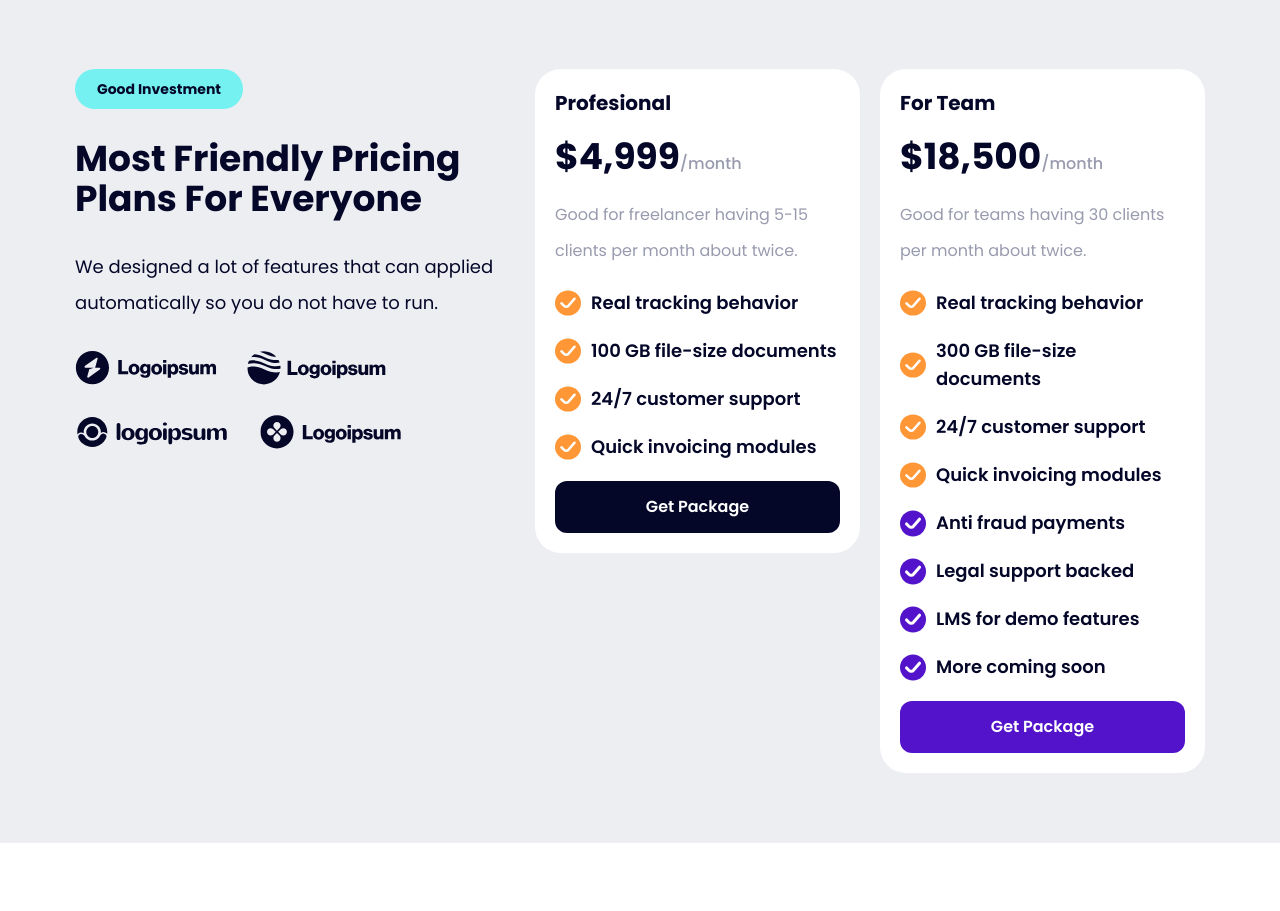
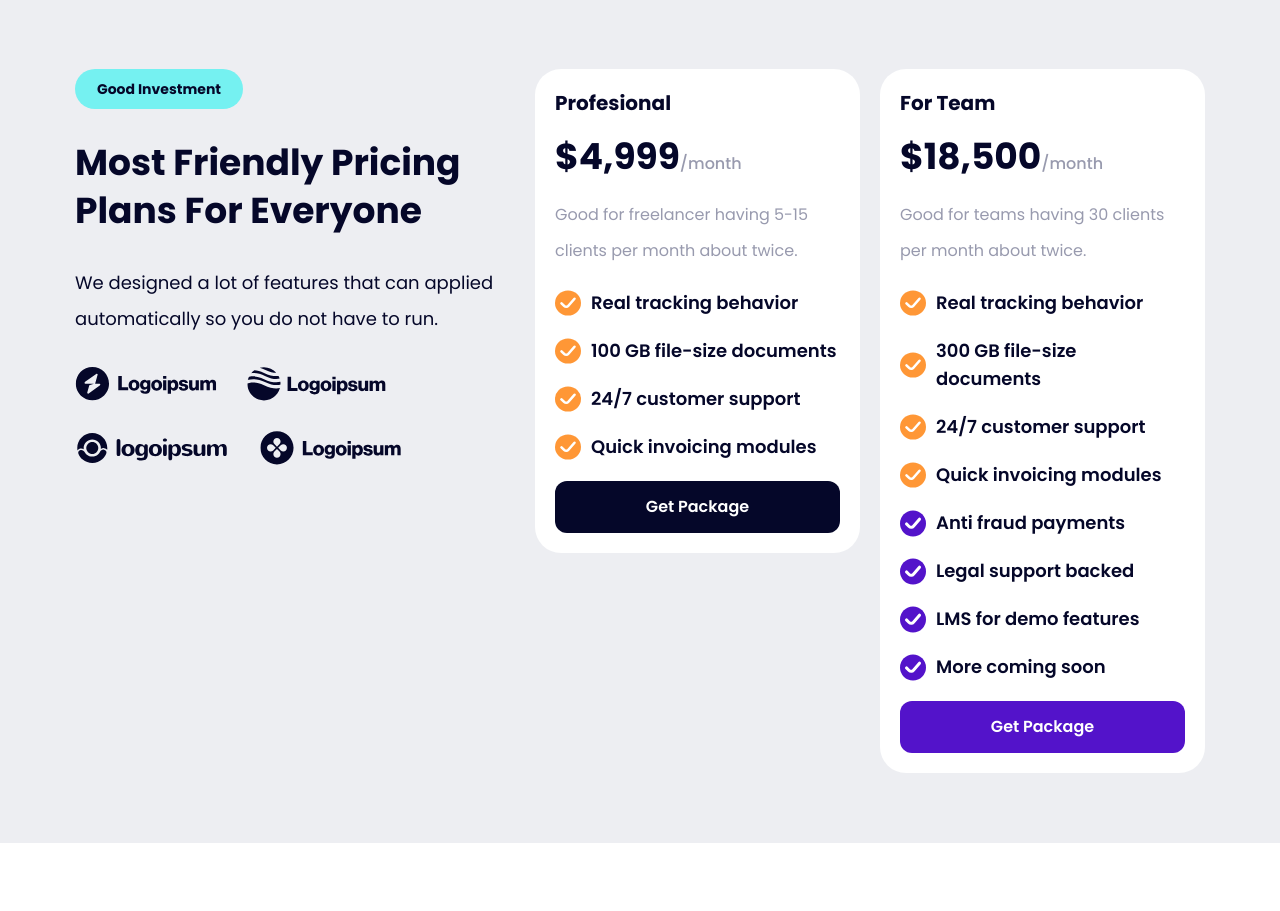
Before and after one commit to shafaio/lat-slicing-1, a React (Vite) app: page / in a window 1280 px wide. Shown: the part 3160-4071 px from the top of the page. Built offline with nearby package versions, Linux system fonts and the light colour scheme.

Commit message:
add line height

```diff
--- a/src/App.tsx
+++ b/src/App.tsx
@@ -219,7 +219,7 @@
               <button className="rounded-full bg-tertiary px-[22px] py-[10px] text-sm font-bold">
                 Good Investment
               </button>
-              <h1 className="text-4xl font-bold">
+              <h1 className="text-4xl font-bold leading-[48px]">
                 Most Friendly Pricing <br /> Plans For Everyone
               </h1>
               <p className="text-lg leading-9">
```
